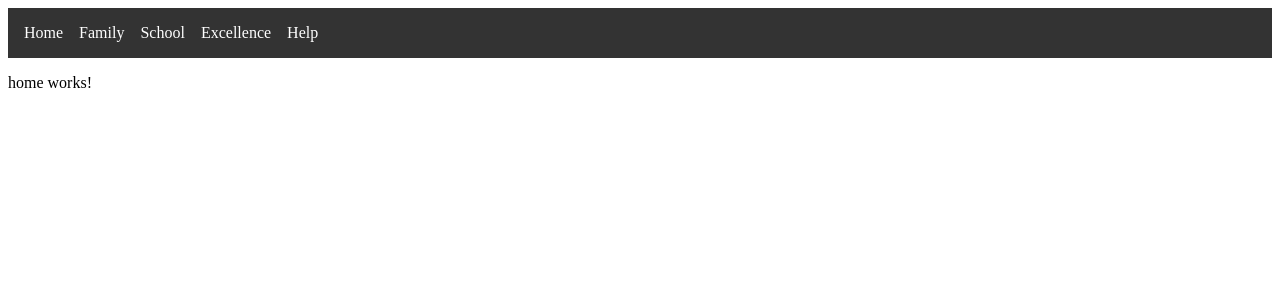
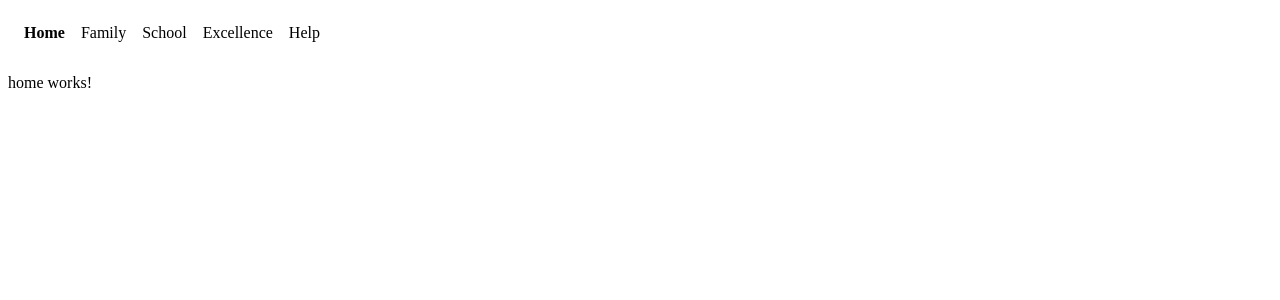
Before and after one commit to everking/aux-ng-dev, an Angular app: page /home in a window 1280 px wide. Shown: the top 300 px of the page. Built offline with nearby package versions, Linux system fonts and the light colour scheme.

Commit message:
add routerlinkactive css class

```diff
--- a/src/app/navigation/navigation.component.css
+++ b/src/app/navigation/navigation.component.css
@@ -1,5 +1,5 @@
 nav {
-    background-color: #333;
+    background-color: #fff;
     padding: 1rem;
   }
 
@@ -16,10 +16,13 @@ nav {
   }
 
   a {
-    color: white;
+    color: black;
     text-decoration: none;
   }
 
+  a.active-link {
+    font-weight: bold;
+  }
   a:hover {
     text-decoration: underline;
   }
--- a/src/app/navigation/navigation.component.html
+++ b/src/app/navigation/navigation.component.html
@@ -1,9 +1,9 @@
 <nav>
     <ul>
-        <li><a routerLink="/home">Home</a></li>
-        <li><a routerLink="/family">Family</a></li>
-        <li><a routerLink="/school">School</a></li>
-        <li><a routerLink="/excellence">Excellence</a></li>
-        <li><a routerLink="/ask">Help</a></li>
+        <li><a routerLink="/home" routerLinkActive="active-link">Home</a></li>
+        <li><a routerLink="/family" routerLinkActive="active-link">Family</a></li>
+        <li><a routerLink="/school" routerLinkActive="active-link">School</a></li>
+        <li><a routerLink="/excellence" routerLinkActive="active-link">Excellence</a></li>
+        <li><a routerLink="/ask" routerLinkActive="active-link">Help</a></li>
     </ul>
 </nav>
```
